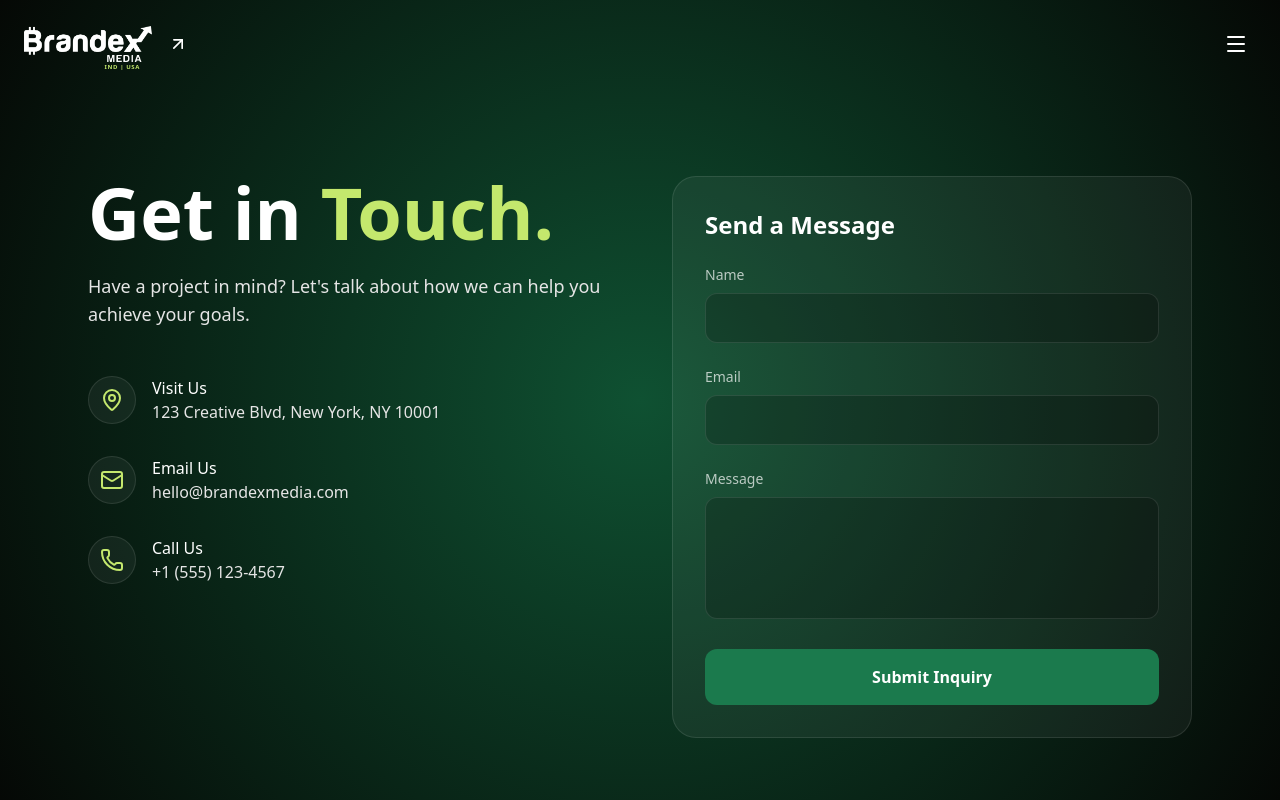
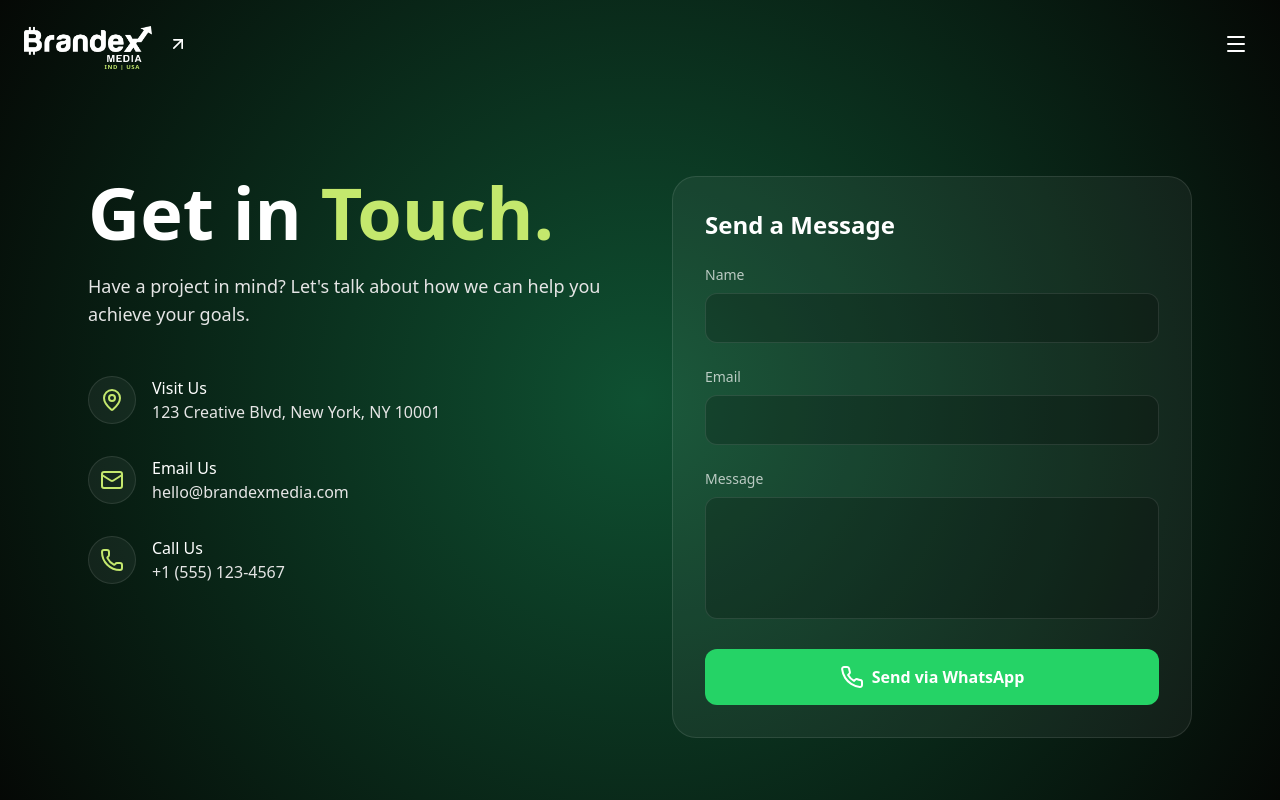
Before and after one commit to Hemasundar2006/Brandex-media, a Next.js app: page /contact in a window 1280 px wide. Shown: the top 800 px of the page. Built offline with nearby package versions, Linux system fonts and the light colour scheme.

Commit message:
feat: implement contact page with WhatsApp integration and update site header navigation

```diff
--- a/src/app/contact/page.tsx
+++ b/src/app/contact/page.tsx
@@ -1,4 +1,5 @@
 import { MapPin, Mail, Phone } from "lucide-react";
+import ContactForm from "@/components/ContactForm";
 
 export const metadata = {
   title: "Contact Us | BrandEx Media",
@@ -52,23 +53,7 @@ export default function ContactPage() {
 
         <div className="bg-white/5 border border-white/10 p-8 rounded-3xl">
           <h2 className="text-2xl font-bold text-white mb-6">Send a Message</h2>
-          <form className="flex flex-col gap-6">
-            <div>
-              <label className="block text-white/70 text-sm mb-2">Name</label>
-              <input type="text" className="w-full bg-black/20 border border-white/10 rounded-xl px-4 py-3 text-white outline-none focus:border-brand-accent transition-colors" />
-            </div>
-            <div>
-              <label className="block text-white/70 text-sm mb-2">Email</label>
-              <input type="email" className="w-full bg-black/20 border border-white/10 rounded-xl px-4 py-3 text-white outline-none focus:border-brand-accent transition-colors" />
-            </div>
-            <div>
-              <label className="block text-white/70 text-sm mb-2">Message</label>
-              <textarea rows={4} className="w-full bg-black/20 border border-white/10 rounded-xl px-4 py-3 text-white outline-none focus:border-brand-accent transition-colors resize-none" />
-            </div>
-            <button type="button" className="w-full bg-brand-mid hover:bg-brand-mid/90 text-white font-bold py-4 rounded-xl transition-colors">
-              Submit Inquiry
-            </button>
-          </form>
+          <ContactForm />
         </div>
       </div>
     </main>
--- /dev/null
+++ b/src/components/ContactForm.tsx
@@ -0,0 +1,63 @@
+"use client";
+
+import { useState } from "react";
+
+export default function ContactForm() {
+  const [name, setName] = useState("");
+  const [email, setEmail] = useState("");
+  const [message, setMessage] = useState("");
+
+  const handleSubmit = (e: React.FormEvent) => {
+    e.preventDefault();
+
+    // Format the message for WhatsApp
+    const whatsappMessage = `*New Inquiry from Website*%0A%0A*Name:* ${name}%0A*Email:* ${email}%0A*Message:* ${message}`;
+
+    // Use the desired WhatsApp number (with country code, no plus sign or spaces)
+    // Example: 919876543210 for India
+    const phoneNumber = "919000000000"; // PLEASE UPDATE THIS
+
+    const whatsappUrl = `https://wa.me/${phoneNumber}?text=${whatsappMessage}`;
+
+    window.open(whatsappUrl, '_blank');
+  };
+
+  return (
+    <form onSubmit={handleSubmit} className="flex flex-col gap-6">
+      <div>
+        <label className="block text-white/70 text-sm mb-2">Name</label>
+        <input
+          required
+          value={name}
+          onChange={(e) => setName(e.target.value)}
+          type="text"
+          className="w-full bg-black/20 border border-white/10 rounded-xl px-4 py-3 text-white outline-none focus:border-brand-accent transition-colors"
+        />
+      </div>
+      <div>
+        <label className="block text-white/70 text-sm mb-2">Email</label>
+        <input
+          required
+          value={email}
+          onChange={(e) => setEmail(e.target.value)}
+          type="email"
+          className="w-full bg-black/20 border border-white/10 rounded-xl px-4 py-3 text-white outline-none focus:border-brand-accent transition-colors"
+        />
+      </div>
+      <div>
+        <label className="block text-white/70 text-sm mb-2">Message</label>
+        <textarea
+          required
+          value={message}
+          onChange={(e) => setMessage(e.target.value)}
+          rows={4}
+          className="w-full bg-black/20 border border-white/10 rounded-xl px-4 py-3 text-white outline-none focus:border-brand-accent transition-colors resize-none"
+        />
+      </div>
+      <button type="submit" className="w-full bg-[#25D366] hover:bg-[#128C7E] text-white font-bold py-4 rounded-xl transition-colors flex justify-center items-center gap-2">
+        <svg xmlns="http://www.w3.org/2000/svg" width="24" height="24" viewBox="0 0 24 24" fill="none" stroke="currentColor" strokeWidth="2" strokeLinecap="round" strokeLinejoin="round"><path d="M22 16.92v3a2 2 0 0 1-2.18 2 19.79 19.79 0 0 1-8.63-3.07 19.5 19.5 0 0 1-6-6 19.79 19.79 0 0 1-3.07-8.67A2 2 0 0 1 4.11 2h3a2 2 0 0 1 2 1.72 12.84 12.84 0 0 0 .7 2.81 2 2 0 0 1-.45 2.11L8.09 9.91a16 16 0 0 0 6 6l1.27-1.27a2 2 0 0 1 2.11-.45 12.84 12.84 0 0 0 2.81.7A2 2 0 0 1 22 16.92z"></path></svg>
+        Send via WhatsApp
+      </button>
+    </form>
+  );
+}
--- a/src/components/Header.tsx
+++ b/src/components/Header.tsx
@@ -64,6 +64,7 @@ export default function Header() {
         </Link>
 
         <button
+          suppressHydrationWarning
           onClick={() => setMenuOpen(!menuOpen)}
           className="relative z-50 p-2 text-white hover:text-brand-accent transition-colors"
         >
```
